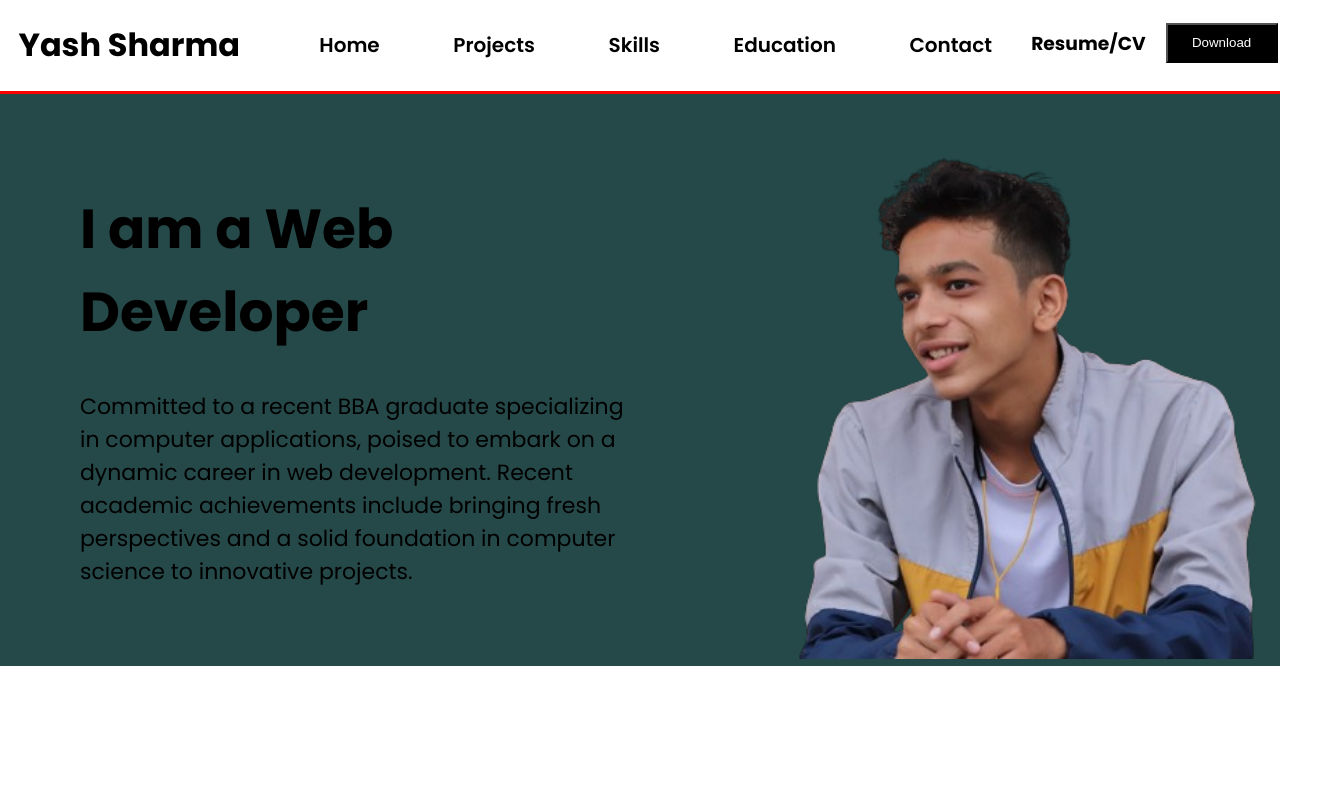
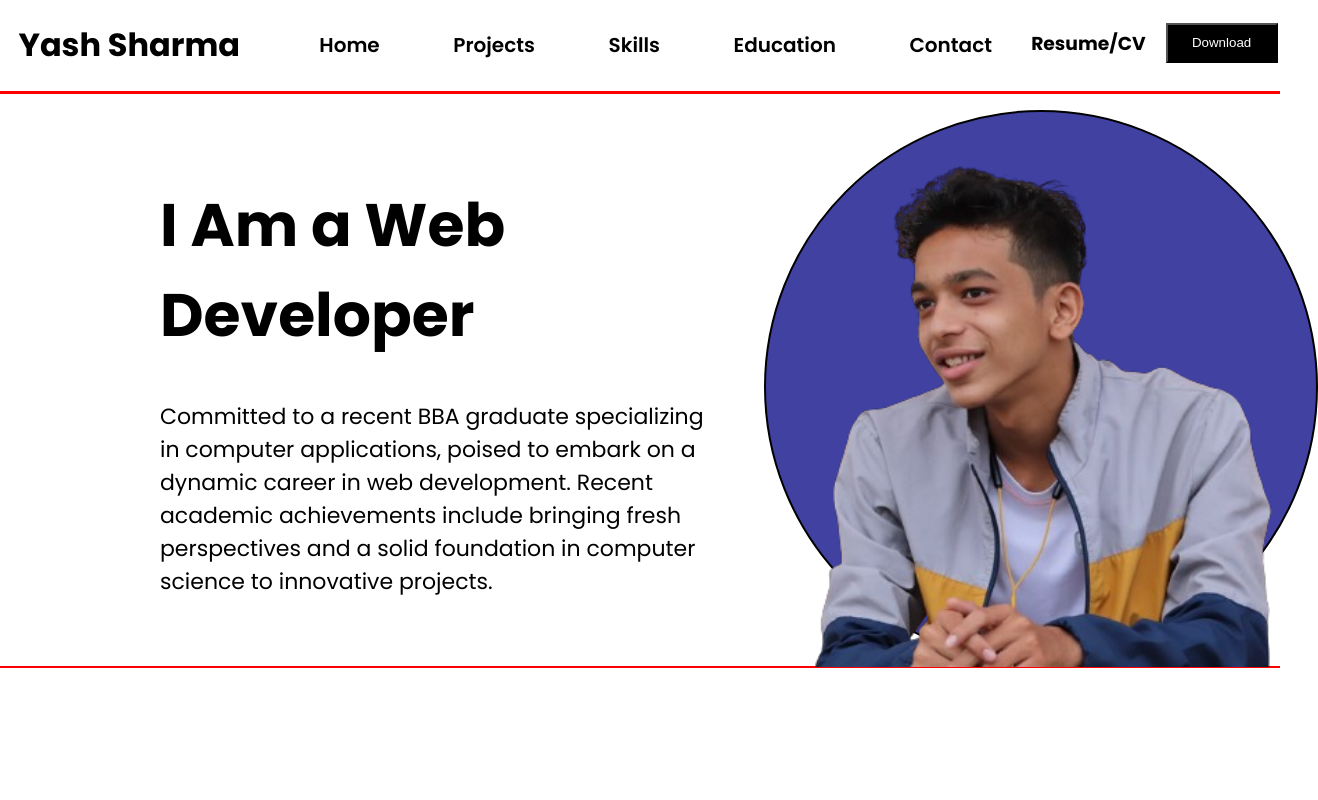
Before and after one commit to yashsharma2912/React-Pokemon-Cards, a React (Vite) app in the folder pokemon/: page / in a window 1280 px wide. Shown: the top 800 px of the page, 1318 px wide, since content can reach past the window. Built offline with nearby package versions, Linux system fonts and the light colour scheme.

Commit message:
hero added

```diff
--- a/pokemon/src/components/Baner.jsx
+++ b/pokemon/src/components/Baner.jsx
@@ -6,7 +6,7 @@ const Baner = () => {
     <>
      <div className="baner flex">
          <div className="left-baner">
-            <h1>I am a Web Developer</h1>
+            <h1>I Am a Web Developer</h1>
             <p>
             Committed to a recent BBA graduate
             specializing in computer applications, poised to embark on
@@ -17,6 +17,8 @@ const Baner = () => {
             </p>
          </div>
          <div className="right-baner">
+
+            <div className="circle"></div>
             <img className='banerImg' src="../../src/assets/images/Baner-img.png" alt="yash image"  width='500px'/>
          </div>
      </div>
--- a/pokemon/src/components/components.css
+++ b/pokemon/src/components/components.css
@@ -1,23 +1,44 @@
 body{
     margin: 0;
+    overflow-x: hidden;
+}
+:root{
+    --secondary:rgb(65, 65, 162);
 }
 .baner{
     display: flex;
     justify-content:center;
-    background-color: rgb(37, 72, 72);
-
+    border-bottom: 2px solid var(--border);
 }
-
+.banerImg{
+    position: relative;
+    top: 0.5rem;
+    left: 3rem;
+}
 .left-baner p{
     width: 70%;
     text-align: left;
     font-size: 22px;
     position: relative;
-    left: 5rem;
+    left: 10rem;
 }
 .left-baner h1{
     width: 70%;
     position: relative;
-    left: 5rem;
-    font-size: 55px;
+    left: 10rem;
+    font-size: 60px;
 }
+.right-baner{
+    position: relative;
+    right: 2rem;
+}
+.circle{
+    width: 550px;
+    height: 550px;
+    background-color: var(--secondary);
+    border-radius: 50%;
+    position: absolute;
+    top: 1rem;
+    left: 1rem;
+    border: 2px solid ;
+}
```
